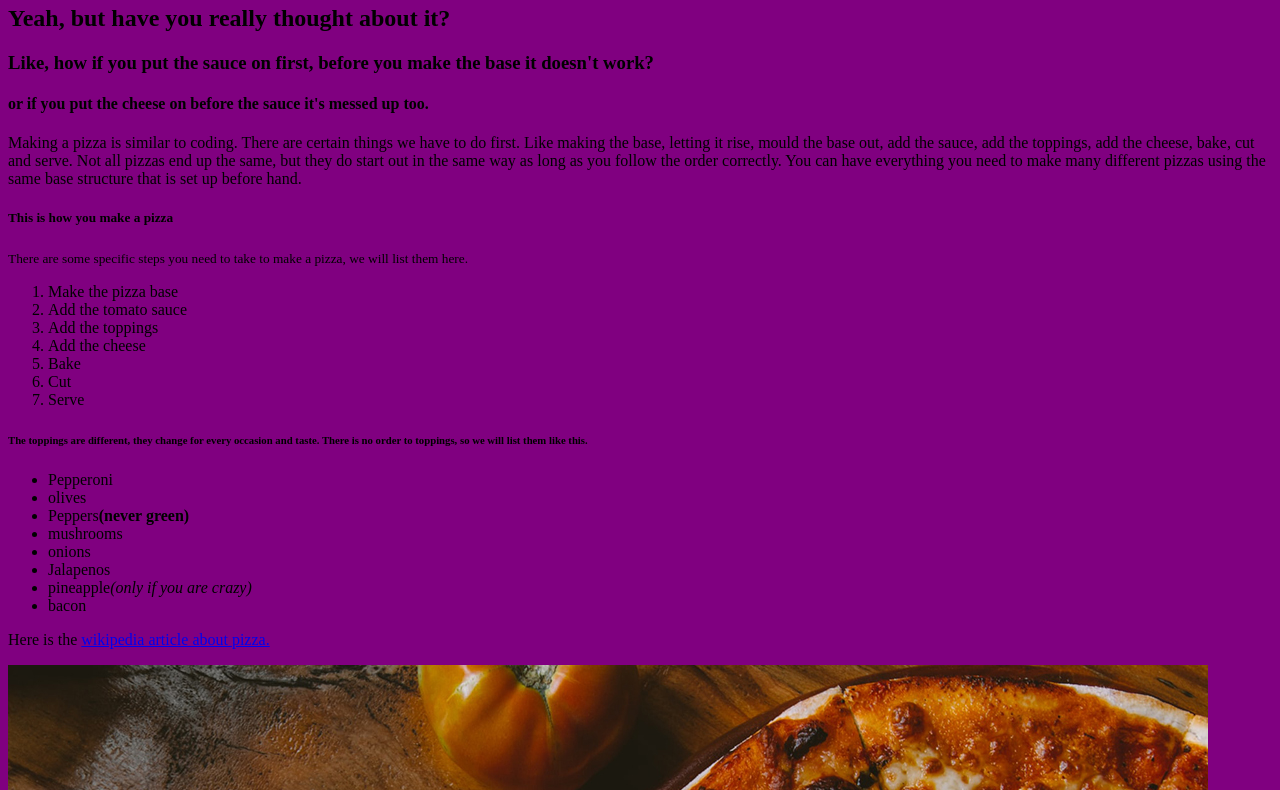
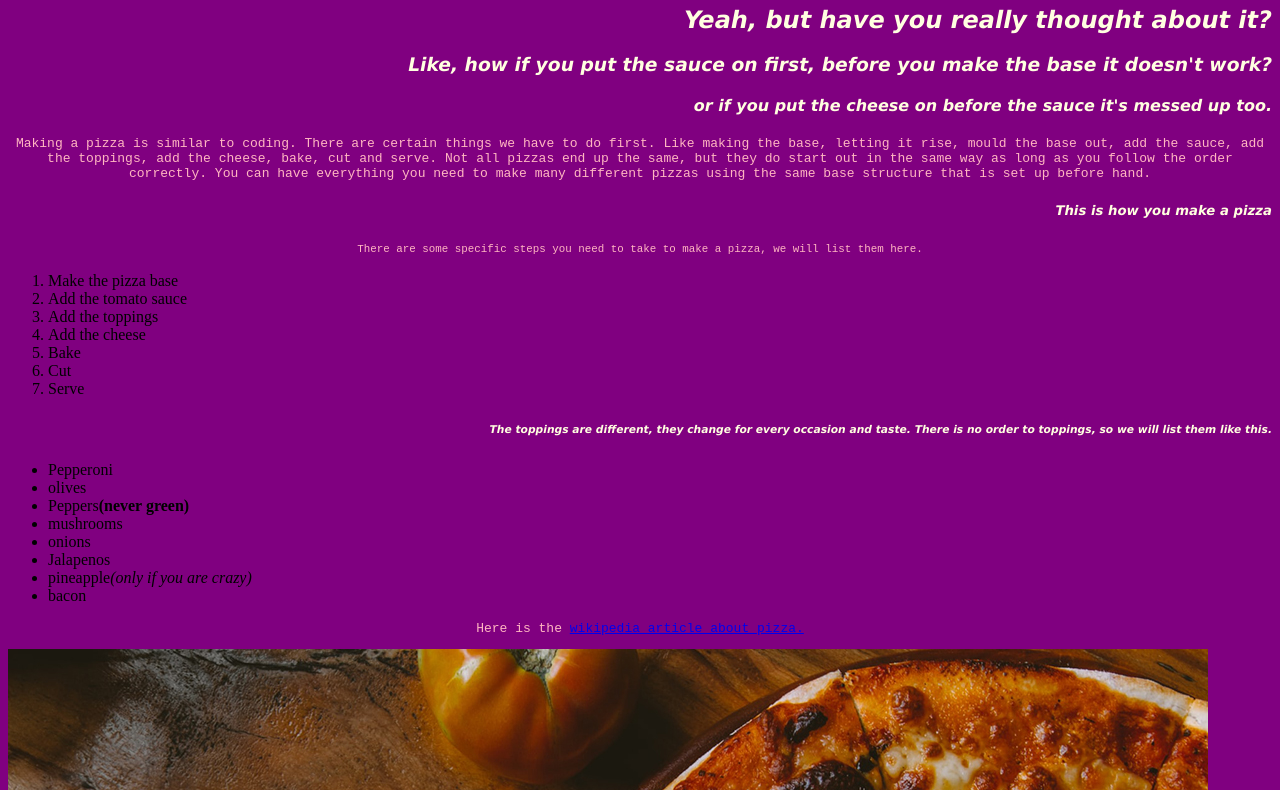
Before and after one commit to kam-d2002/HTML-CSS, a plain HTML site: page Index.html in a window 1280 px wide. Shown: the part 75-865 px from the top of the page. Drawn offline with Linux system fonts and the light colour scheme.

Commit message:
Adding styles to paragraph and headings

```diff
--- a/Styles.css
+++ b/Styles.css
@@ -1,3 +1,16 @@
 body {
     background-color: purple;
 }
+
+p {
+    font-family: monospace;
+    text-align: center;
+    color: lightpink;
+}
+
+h1,h2,h3,h4,h5,h6 {
+    font-family: Verdana, Geneva, Tahoma, sans-serif;
+    color: lightyellow;
+    font-style: italic;
+    text-align: right;
+}
```
